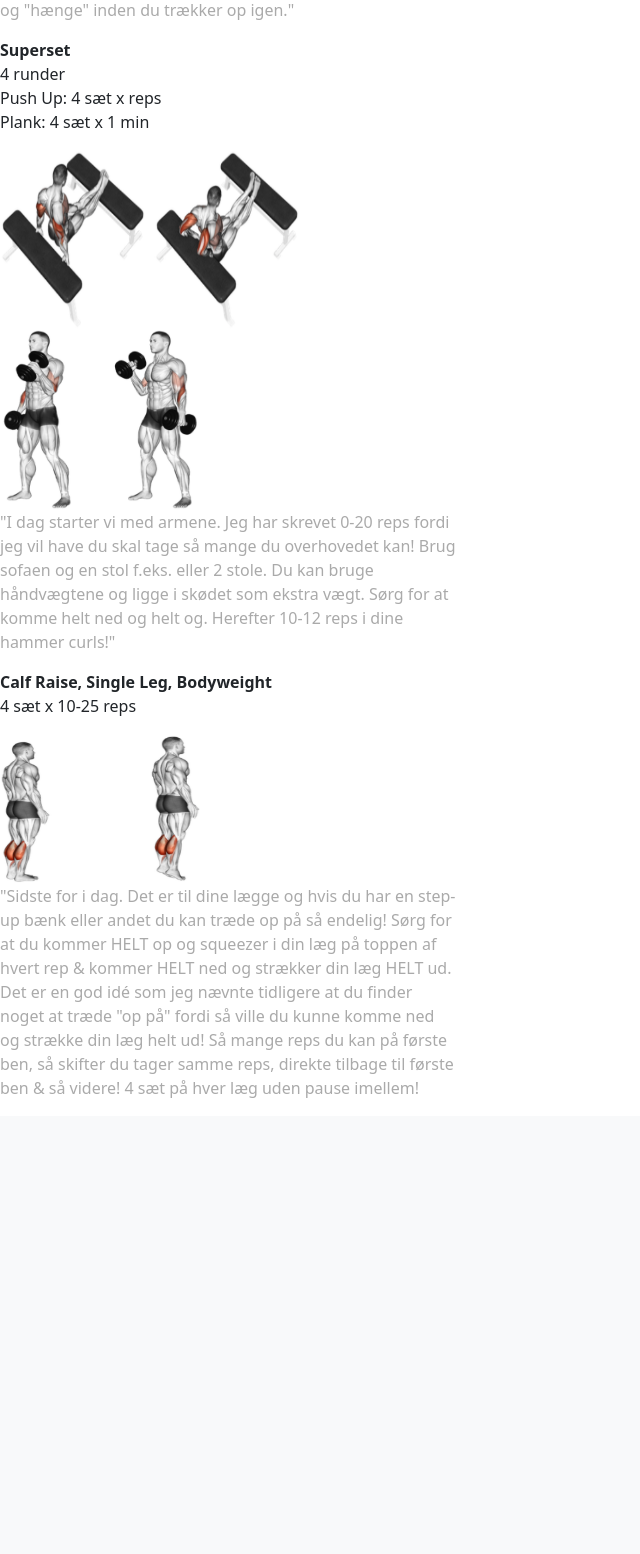
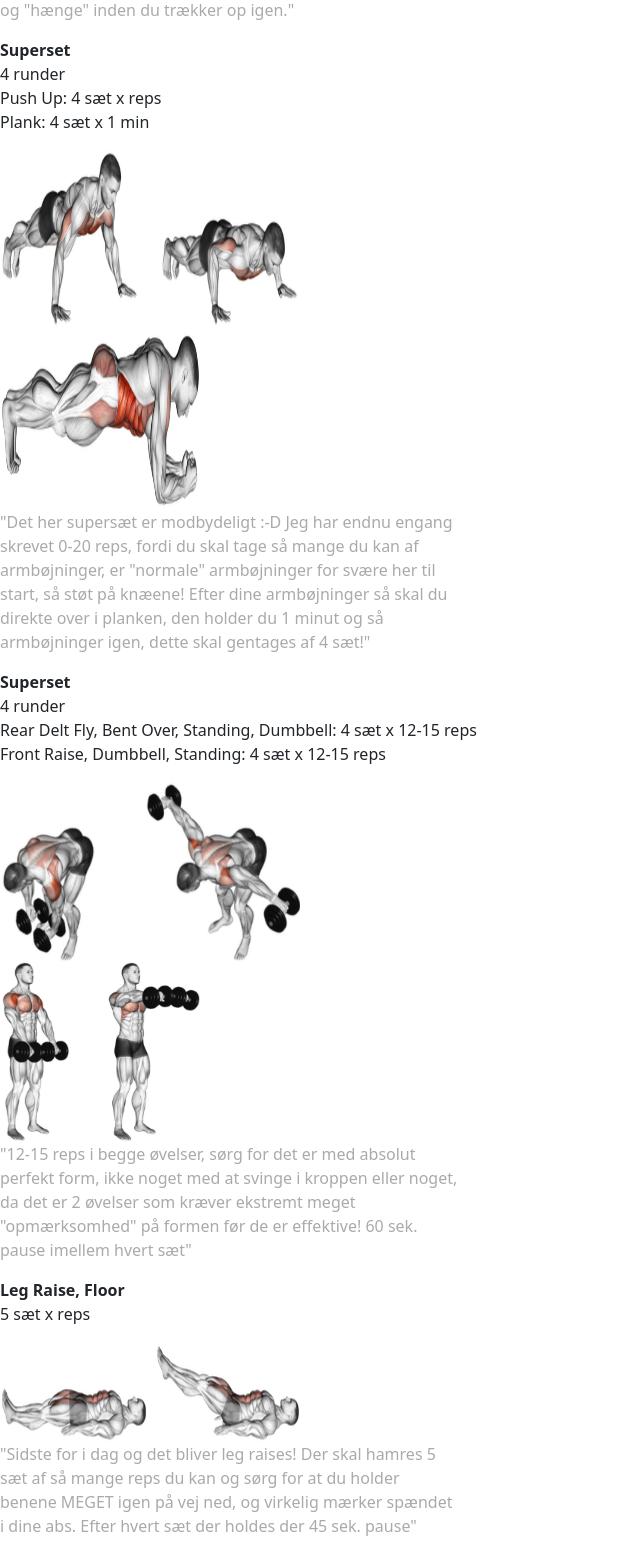
Before and after one commit to ZakriaG/FitnessLog, a Django app: page /workout/wednesday in a window 1280 px wide. Shown: the part 1476-3030 px from the top of the page, without its empty margins (0-640 px from the left). Before the commit the page ends 2574 px from the top, so only its background shows below. Run offline with Django 4.2, Linux system fonts and the light colour scheme.

Commit message:
rest of the weeks

```diff
--- a/workout/templates/workout/wednesday.html
+++ b/workout/templates/workout/wednesday.html
@@ -59,39 +59,58 @@ Hammer Curl, Standing: 4 sæt x 10-12 reps</p>
 Push Up: 4 sæt x reps<br>
 Plank: 4 sæt x 1 min</p>
 <div class="img-with-text">
-    <img src="{% static '/images/workout_illustration/Dip_TwoBenches.png' %}"
+    <img src="{% static '/images/workout_illustration/PushUp.png' %}"
          width="300" height="180" alt="sometext" />
 </div>
 <div class="img-with-text">
-    <img src="{% static '/images/workout_illustration/HammerCurl_Standing.png' %}"
+    <img src="{% static '/images/workout_illustration/Plank.png' %}"
           width="200" height="180"
          alt="sometext" />
     <p style="word-wrap: break-word; max-width: 50ch; color:rgb(170,170,170);">
-        "I dag starter vi med armene.
-        Jeg har skrevet 0-20 reps fordi jeg vil have du skal tage så mange du overhovedet kan!
-        Brug sofaen og en stol f.eks. eller 2 stole.
-        Du kan bruge håndvægtene og ligge i skødet som ekstra vægt.
-        Sørg for at komme helt ned og helt og.
-        Herefter 10-12 reps i dine hammer curls!"</p>
+        "Det her supersæt er modbydeligt :-D
+        Jeg har endnu engang skrevet 0-20 reps,
+        fordi du skal tage så mange du kan af armbøjninger,
+        er "normale" armbøjninger for svære her til start, så støt på knæene!
+        Efter dine armbøjninger så skal du direkte over
+        i planken, den holder du 1 minut og så armbøjninger
+        igen, dette skal gentages af 4 sæt!"</p>
 </div>
 
-<b>Calf Raise, Single Leg, Bodyweight</b>
-<p>4 sæt x 10-25 reps</p>
+
+<b>Superset</b>
+<p>4 runder<br>
+Rear Delt Fly, Bent Over, Standing, Dumbbell: 4 sæt x 12-15 reps<br>
+Front Raise, Dumbbell, Standing: 4 sæt x 12-15 reps</p>
 <div class="img-with-text">
-    <img src="{% static '/images/workout_illustration/CalfRaise.png' %}"
-         width="200" height="150"  alt="sometext" />
+    <img src="{% static '/images/workout_illustration/RearDeltFly_Bent Over.png' %}"
+         width="300" height="180" alt="sometext" />
+</div>
+<div class="img-with-text">
+    <img src="{% static '/images/workout_illustration/FrontRaise.png' %}"
+          width="200" height="180"
+         alt="sometext" />
     <p style="word-wrap: break-word; max-width: 50ch; color:rgb(170,170,170);">
-        "Sidste for i dag.
-        Det er til dine lægge og hvis du har en step-up
-        bænk eller andet du kan træde op på så endelig!
-        Sørg for at du kommer HELT op og squeezer i din læg på
-        toppen af hvert rep & kommer HELT ned og strækker din læg HELT ud.
-        Det er en god idé som jeg nævnte tidligere at du
-        finder noget at træde "op på" fordi så ville du kunne komme ned og strække din læg helt ud!
-        Så mange reps du kan på første ben, så skifter du tager samme reps, direkte tilbage til første ben & så videre!
-        4 sæt på hver læg uden pause imellem!</p>
+        "12-15 reps i begge øvelser, sørg for det er med
+        absolut perfekt form, ikke noget med at svinge i
+        kroppen eller noget, da det er 2 øvelser
+        som kræver ekstremt meget "opmærksomhed" på formen før de er effektive!
+        60 sek. pause imellem hvert sæt"</p>
 </div>
 
 
 
+
+<b>Leg Raise, Floor</b>
+<p>5 sæt x reps</p>
+<div class="img-with-text">
+    <img src="{% static '/images/workout_illustration/LegRaise.png' %}"
+         width="300" height="100"  alt="sometext" />
+    <p style="word-wrap: break-word; max-width: 50ch; color:rgb(170,170,170);">
+        "Sidste for i dag og det bliver leg raises!
+        Der skal hamres 5 sæt af så mange reps du kan
+        og sørg for at du holder benene MEGET igen
+        på vej ned, og virkelig mærker spændet i dine abs.
+        Efter hvert sæt der holdes der 45 sek. pause"</p>
+</div>
+
 {% endblock content %}
```
Also changed, not shown: workout/templates/workout/friday.html (added, +105 -0 lines), workout/templates/workout/thursday.html (added, +97 -0 lines), workout/static/images/workout_illustration/LegRaise.png (renamed from workout/static/images/workout_illustration/Leg Raise.png), 3 other files.
